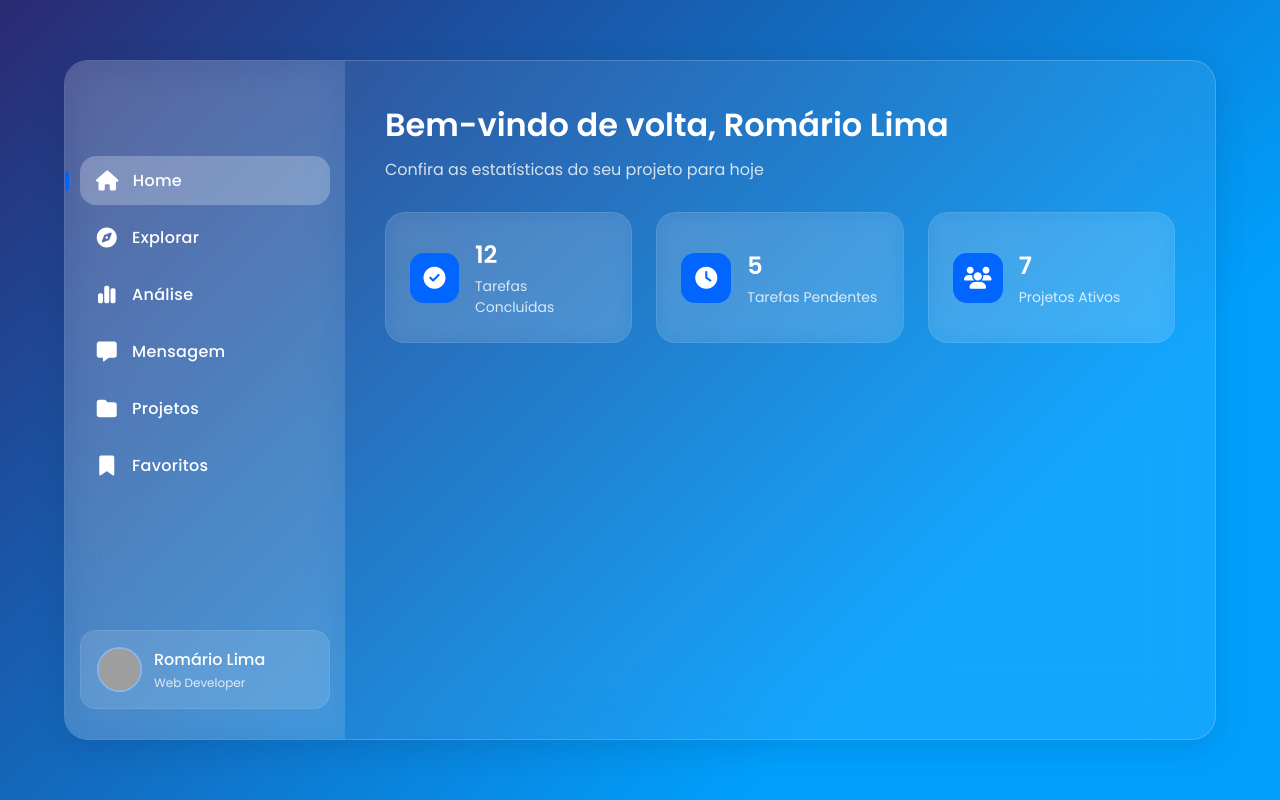
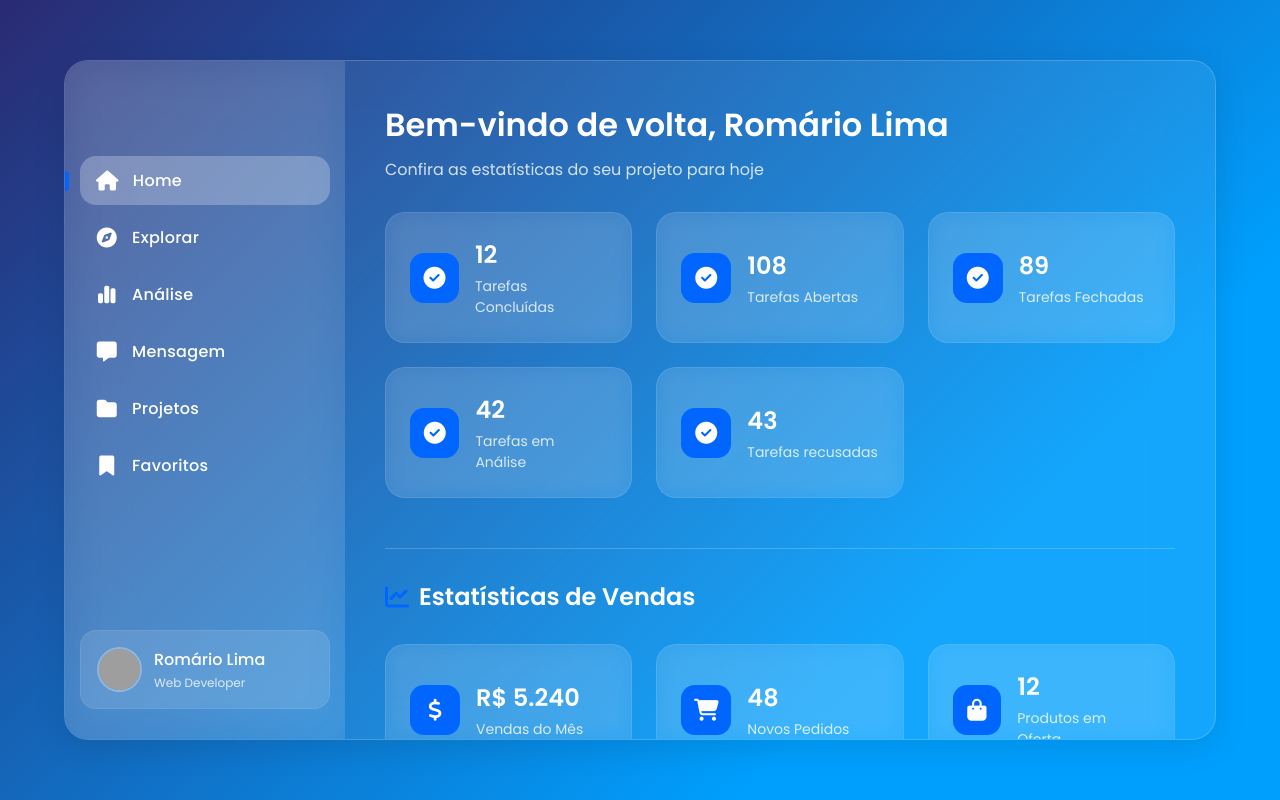
Before and after one commit to devromariolima/Sidebar-Admin, a plain HTML site: page index.html in a window 1280 px wide. Drawn offline with Linux system fonts and the light colour scheme; grey boxes are pictures that could not be loaded; some icons are missing.

Commit message:
feat: adicionar seção de vendas com cards e estilos correspondentes

```diff
--- a/index.html
+++ b/index.html
@@ -83,24 +83,96 @@
                         <p>Tarefas Concluídas</p>
                     </div>
                 </div>
-
-                <div class="card">
+                     <div class="card">
                     <div class="card-icon">
-                        <i class="fa-solid fa-clock"></i>
+                        <i class="fa-solid fa-circle-check"></i>
                     </div>
                     <div class="card-info">
-                        <h3>5</h3>
-                        <p>Tarefas Pendentes</p>
+                        <h3>108</h3>
+                        <p>Tarefas Abertas</p>
                     </div>
                 </div>
-
-                <div class="card">
+                     <div class="card">
                     <div class="card-icon">
-                        <i class="fa-solid fa-users"></i>
+                        <i class="fa-solid fa-circle-check"></i>
                     </div>
                     <div class="card-info">
-                        <h3>7</h3>
-                        <p>Projetos Ativos</p>
+                        <h3>89</h3>
+                        <p>Tarefas Fechadas</p>
+                    </div>
+                </div>
+                     <div class="card">
+                    <div class="card-icon">
+                        <i class="fa-solid fa-circle-check"></i>
+                    </div>
+                    <div class="card-info">
+                        <h3>42</h3>
+                        <p>Tarefas em Análise</p>
+                    </div>
+                </div>
+                     <div class="card">
+                    <div class="card-icon">
+                        <i class="fa-solid fa-circle-check"></i>
+                    </div>
+                    <div class="card-info">
+                        <h3>43</h3>
+                        <p>Tarefas recusadas</p>
+                    </div>
+                </div>
+            </div>
+
+            <!-- Seção de Cards de Venda -->
+            <div class="sales-section">
+                <h2 class="section-title"><i class="fa-solid fa-chart-line"></i> Estatísticas de Vendas</h2>
+                <div class="card-container">
+                    <div class="card">
+                        <div class="card-icon">
+                            <i class="fa-solid fa-dollar-sign"></i>
+                        </div>
+                        <div class="card-info">
+                            <h3>R$ 5.240</h3>
+                            <p>Vendas do Mês</p>
+                        </div>
+                    </div>
+
+                    <div class="card">
+                        <div class="card-icon">
+                            <i class="fa-solid fa-cart-shopping"></i>
+                        </div>
+                        <div class="card-info">
+                            <h3>48</h3>
+                            <p>Novos Pedidos</p>
+                        </div>
+                    </div>
+
+                    <div class="card">
+                        <div class="card-icon">
+                            <i class="fa-solid fa-bag-shopping"></i>
+                        </div>
+                        <div class="card-info">
+                            <h3>12</h3>
+                            <p>Produtos em Oferta</p>
+                        </div>
+                    </div>
+
+                    <div class="card">
+                        <div class="card-icon">
+                            <i class="fa-solid fa-users"></i>
+                        </div>
+                        <div class="card-info">
+                            <h3>124</h3>
+                            <p>Clientes Ativos</p>
+                        </div>
+                    </div>
+
+                    <div class="card">
+                        <div class="card-icon">
+                            <i class="fa-solid fa-truck"></i>
+                        </div>
+                        <div class="card-info">
+                            <h3>96%</h3>
+                            <p>Entregas no Prazo</p>
+                        </div>
                     </div>
                 </div>
             </div>
--- a/style.css
+++ b/style.css
@@ -236,6 +236,26 @@ header p {
   box-shadow: inset 0 0 0 1px rgba(255, 255, 255, 0.3);
 }
 
+/* Seção de Vendas */
+.sales-section {
+    margin-top: 50px;
+    border-top: 1px solid rgba(255, 255, 255, 0.2);
+    padding-top: 30px;
+}
+
+.section-title {
+    font-size: 24px;
+    font-weight: 600;
+    margin-bottom: 20px;
+    display: flex;
+    align-items: center;
+}
+
+.section-title i {
+    margin-right: 10px;
+    color: var(--primary-color);
+}
+
 /* Media Queries para Responsividade */
 
 /* Tablets (768px a 1024px) */
```
